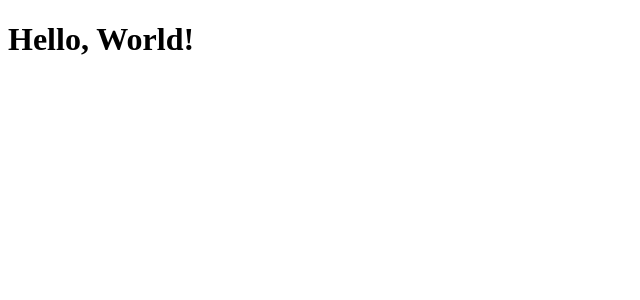
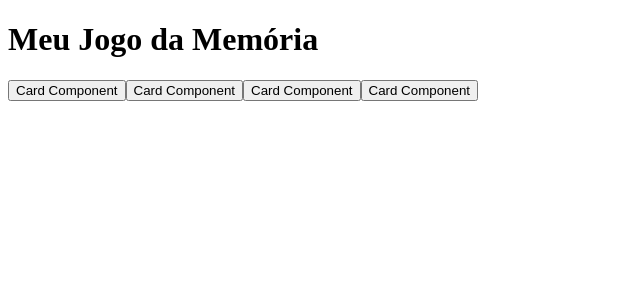
Before and after one commit to marconunesrj/memo-game, a React app: page / in a window 1280 px wide. Shown: the top 300 px of the page, without its empty margins (0-640 px from the left). Built offline with nearby package versions, Linux system fonts and the light colour scheme; the HTML template or start-up script is replaced by a standard one.

Commit message:
Primeiros componentes da aplicação

```diff
--- /dev/null
+++ b/src/App.jsx
@@ -0,0 +1,11 @@
+import React from 'react'
+import { Board } from './components/Board'
+
+export function App() {
+    return (
+        <div>
+            <h1>Meu Jogo da Memória</h1>
+            <Board />
+        </div>
+    )
+}
--- /dev/null
+++ b/src/components/Board.jsx
@@ -0,0 +1,14 @@
+import React from 'react'
+import { Card } from './Card'
+
+
+export function Board() {
+    return (
+        <div>
+            <Card />
+            <Card />
+            <Card />
+            <Card />
+        </div>
+    )
+}
--- /dev/null
+++ b/src/components/Card.jsx
@@ -0,0 +1,5 @@
+import React from 'react'
+
+export function Card() {
+  return <button>Card Component</button>
+}
--- a/src/index.jsx
+++ b/src/index.jsx
@@ -2,22 +2,24 @@
 // const part2 = "world!";
 // console.log(part1 + part2);
 
-import React from 'react';
-import ReactDOM from 'react-dom/client';
+import React from 'react'
+import ReactDOM from 'react-dom/client'
 
-const App = () => {
-    return (
-        <div>
-            <h1>Hello, World!</h1>
-        </div>
-    );
-};
+import { App } from './App'
 
+// const App = () => {
+//     return (
+//         <div>
+//             <h1>Hello, World!</h1>
+//         </div>
+//     );
+// };
 // function App() {
 //     return React.createElement('div', null,
 //         React.createElement('h1', null, 'Hello, World!')
 //     );
 // }
 
-const root = ReactDOM.createRoot(document.getElementById('root'));
-root.render(<App />);
+const root = ReactDOM.createRoot(document.getElementById("root"))
+// root.render(App())
+root.render(<App />)
```
